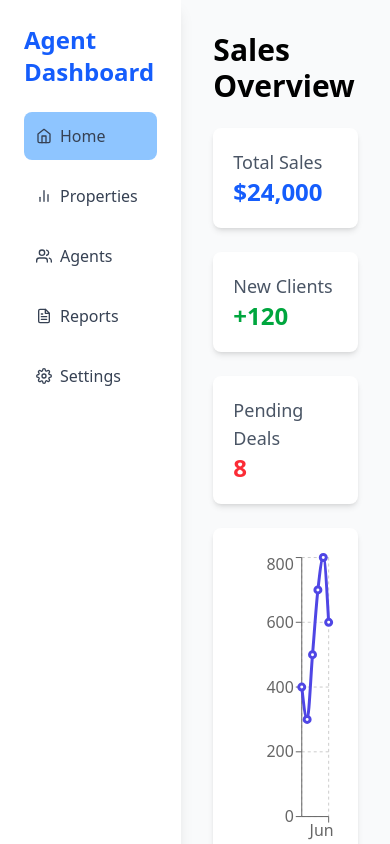
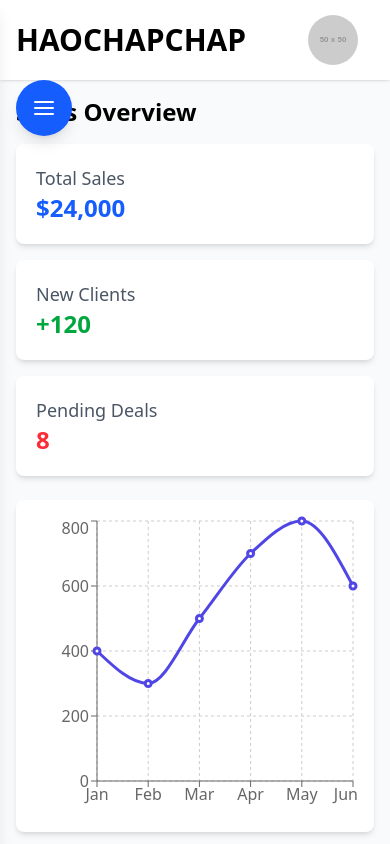
Before and after one commit to KeithOmondi/HCC, a React (Vite) app in the folder client/: page /agent-dashboard in a window 390 px wide. Shown: the top 844 px of the page. Built offline with nearby package versions, Linux system fonts and the light colour scheme.

Commit message:
agent responsiveness

```diff
--- a/client/src/components/Agent/AgentDashboard.jsx
+++ b/client/src/components/Agent/AgentDashboard.jsx
@@ -1,9 +1,27 @@
-import React from "react";
+import React, { useState } from "react";
 import { Link } from "react-router-dom";
-import { LineChart, Line, XAxis, YAxis, CartesianGrid, Tooltip, ResponsiveContainer } from "recharts";
-import { FiHome, FiBarChart2, FiUsers, FiFileText, FiSettings } from "react-icons/fi";
+import {
+  LineChart,
+  Line,
+  XAxis,
+  YAxis,
+  CartesianGrid,
+  Tooltip,
+  ResponsiveContainer,
+} from "recharts";
+import {
+  FiHome,
+  FiBarChart2,
+  FiUsers,
+  FiFileText,
+  FiSettings,
+  FiMenu,
+} from "react-icons/fi";
+import AgentHeader from "../Layout/AgentHeader";
 
 const AgentDashboard = () => {
+  const [isSidebarOpen, setSidebarOpen] = useState(false);
+
   const data = [
     { month: "Jan", sales: 400 },
     { month: "Feb", sales: 300 },
@@ -14,27 +32,80 @@ const AgentDashboard = () => {
   ];
 
   return (
+    <>
+      <AgentHeader />
       <div className="flex min-h-screen bg-gray-50">
+        {/* Sidebar Toggle Button for Mobile */}
+        <button
+          className="md:hidden p-4 absolute top-20 left-4 z-50 bg-blue-600 text-white rounded-full shadow-lg"
+          onClick={() => setSidebarOpen(!isSidebarOpen)}
+        >
+          <FiMenu size={24} />
+        </button>
+
         {/* Sidebar */}
-            <aside className="w-72 bg-white p-6 shadow-lg flex flex-col space-y-6">
-                <h2 className="text-2xl font-semibold text-blue-600">Agent Dashboard</h2>
+        <aside
+          className={`fixed inset-y-0 left-0 w-72 bg-white p-6 shadow-lg flex flex-col space-y-6 transform ${
+            isSidebarOpen ? "translate-x-0" : "-translate-x-full"
+          } md:translate-x-0 transition-transform duration-300 ease-in-out z-40 md:relative`}
+        >
+          <h2 className="text-2xl font-semibold text-blue-600">
+            Agent Dashboard
+          </h2>
           <nav>
             <ul className="space-y-3">
-                        <li><Link to="/agent-dashboard" className="flex bg-blue-300 items-center space-x-2 p-3 text-gray-700 hover:bg-blue-100 rounded-lg"><FiHome /> <span>Home</span></Link></li>
-                        <li><Link to="#" className="flex items-center space-x-2 p-3 text-gray-700 hover:bg-blue-100 rounded-lg"><FiBarChart2 /> <span>Properties</span></Link></li>
-                        <li><Link to="#" className="flex items-center space-x-2 p-3 text-gray-700 hover:bg-blue-100 rounded-lg"><FiUsers /> <span>Agents</span></Link></li>
-                        <li><Link to="#" className="flex items-center space-x-2 p-3 text-gray-700 hover:bg-blue-100 rounded-lg"><FiFileText /> <span>Reports</span></Link></li>
-                        <li><Link to="#" className="flex items-center space-x-2 p-3 text-gray-700 hover:bg-blue-100 rounded-lg"><FiSettings /> <span>Settings</span></Link></li>
+              <li>
+                <Link
+                  to="/agent-dashboard"
+                  className="flex bg-blue-300 items-center space-x-2 p-3 text-gray-700 hover:bg-blue-100 rounded-lg"
+                >
+                  <FiHome /> <span>Home</span>
+                </Link>
+              </li>
+              <li>
+                <Link
+                  to="#"
+                  className="flex items-center space-x-2 p-3 text-gray-700 hover:bg-blue-100 rounded-lg"
+                >
+                  <FiBarChart2 /> <span>Properties</span>
+                </Link>
+              </li>
+              <li>
+                <Link
+                  to="#"
+                  className="flex items-center space-x-2 p-3 text-gray-700 hover:bg-blue-100 rounded-lg"
+                >
+                  <FiUsers /> <span>Agents</span>
+                </Link>
+              </li>
+              <li>
+                <Link
+                  to="#"
+                  className="flex items-center space-x-2 p-3 text-gray-700 hover:bg-blue-100 rounded-lg"
+                >
+                  <FiFileText /> <span>Reports</span>
+                </Link>
+              </li>
+              <li>
+                <Link
+                  to="#"
+                  className="flex items-center space-x-2 p-3 text-gray-700 hover:bg-blue-100 rounded-lg"
+                >
+                  <FiSettings /> <span>Settings</span>
+                </Link>
+              </li>
             </ul>
           </nav>
         </aside>
 
         {/* Main Content */}
-            <main className="flex-1 p-8">
-                <h2 className="text-3xl font-bold mb-6">Sales Overview</h2>
+        <main className="flex-1 p-4 md:p-8">
+          <h2 className="text-2xl md:text-3xl font-bold mb-4 md:mb-6">
+            Sales Overview
+          </h2>
 
           {/* Stats Cards */}
-                <div className="grid grid-cols-1 md:grid-cols-3 gap-6 mb-6">
+          <div className="grid grid-cols-1 sm:grid-cols-2 md:grid-cols-3 gap-4 mb-6">
             <div className="bg-white p-5 rounded-lg shadow-md">
               <h3 className="text-lg font-medium text-gray-600">Total Sales</h3>
               <p className="text-2xl font-semibold text-blue-600">$24,000</p>
@@ -50,29 +121,43 @@ const AgentDashboard = () => {
           </div>
 
           {/* Sales Chart */}
-                <div className="bg-white p-6 shadow-md rounded-lg mb-6">
+          <div className="bg-white p-4 md:p-6 shadow-md rounded-lg mb-6">
             <ResponsiveContainer width="100%" height={300}>
               <LineChart data={data}>
                 <CartesianGrid strokeDasharray="3 3" />
                 <XAxis dataKey="month" />
                 <YAxis />
                 <Tooltip />
-                            <Line type="monotone" dataKey="sales" stroke="#4F46E5" strokeWidth={3} />
+                <Line
+                  type="monotone"
+                  dataKey="sales"
+                  stroke="#4F46E5"
+                  strokeWidth={3}
+                />
               </LineChart>
             </ResponsiveContainer>
           </div>
 
           {/* Recent Activities */}
-                <div className="bg-white p-6 shadow-md rounded-lg">
-                    <h3 className="text-xl font-semibold mb-4">Recent Activities</h3>
+          <div className="bg-white p-4 md:p-6 shadow-md rounded-lg">
+            <h3 className="text-xl font-semibold mb-3 md:mb-4">
+              Recent Activities
+            </h3>
             <ul className="space-y-3">
-                        <li className="p-3 bg-gray-100 rounded-md">John Doe closed a deal on a property worth $450,000.</li>
-                        <li className="p-3 bg-gray-100 rounded-md">Jane Smith added a new property listing in New York.</li>
-                        <li className="p-3 bg-gray-100 rounded-md">Michael Johnson updated client details for a high-priority lead.</li>
+              <li className="p-3 bg-gray-100 rounded-md">
+                John Doe closed a deal on a property worth $450,000.
+              </li>
+              <li className="p-3 bg-gray-100 rounded-md">
+                Jane Smith added a new property listing in New York.
+              </li>
+              <li className="p-3 bg-gray-100 rounded-md">
+                Michael Johnson updated client details for a high-priority lead.
+              </li>
             </ul>
           </div>
         </main>
       </div>
+    </>
   );
 };
 
--- /dev/null
+++ b/client/src/components/Layout/AgentHeader.jsx
@@ -0,0 +1,65 @@
+import React from "react";
+import { AiOutlineGift } from "react-icons/ai";
+import { MdOutlineLocalOffer } from "react-icons/md";
+import { FiPackage, FiShoppingBag } from "react-icons/fi";
+import { useSelector } from "react-redux";
+import { Link } from "react-router-dom";
+import { BiMessageSquareDetail, BiSolidMessageSquareDetail } from "react-icons/bi";
+
+const AgentHeader = () => {
+  const { agent } = useSelector((state) => state.agent);
+  return (
+    <div className="w-full h-[80px] bg-white shadow sticky top-0 left-0 z-30 flex items-center justify-between px-4">
+      <div>
+        <Link to="/dashboard">
+        <h1 className="text-3xl font-bold">HAOCHAPCHAP</h1>
+
+        </Link>
+      </div>
+      <div className="flex items-center">
+        <div className="flex items-center mr-4">
+          <Link to="/dashboard/cupouns" className="800px:block hidden">
+            <AiOutlineGift
+              color="#555"
+              size={30}
+              className="mx-5 cursor-pointer"
+            />
+          </Link>
+          <Link to="/dashboard-events" className="800px:block hidden">
+            <MdOutlineLocalOffer
+              color="#555"
+              size={30}
+              className="mx-5 cursor-pointer"
+            />
+          </Link>
+          <Link to="/dashboard-listings" className="800px:block hidden">
+            <FiShoppingBag
+              color="#555"
+              size={30}
+              className="mx-5 cursor-pointer"
+            />
+          </Link>
+          <Link to="/dashboard-orders" className="800px:block hidden">
+            <FiPackage color="#555" size={30} className="mx-5 cursor-pointer" />
+          </Link>
+          <Link to="/dashboard-messages" className="800px:block hidden">
+            <BiSolidMessageSquareDetail
+              color="#555"
+              size={30}
+              className="mx-5 cursor-pointer"
+            />
+          </Link>
+          <Link to={agent ? `/property/${agent._id}` : "#"}>
+            <img
+              src={agent?.avatar?.url || "https://via.placeholder.com/50"}
+              alt="Agent Avatar"
+              className="w-[50px] h-[50px] rounded-full object-cover"
+            />
+          </Link>
+        </div>
+      </div>
+    </div>
+  );
+};
+
+export default AgentHeader;
--- a/client/src/components/Layout/Profile.jsx
+++ b/client/src/components/Layout/Profile.jsx
@@ -1,7 +1,8 @@
 import { useState } from "react";
 import { AiOutlineCamera } from "react-icons/ai";
 import axios from "axios";
-import toast from "react-hot-toast";
+//import toast from "react-hot-toast";
+
 import Header from "./Header";
 
 const Profile = () => {
--- a/client/src/components/Layout/Settings.jsx
+++ b/client/src/components/Layout/Settings.jsx
@@ -1,8 +1,9 @@
 import { useState, useEffect } from "react";
 import { Switch } from "@headlessui/react";
 import { BsMoon, BsSun } from "react-icons/bs";
-import toast from "react-hot-toast";
+//import toast from "react-hot-toast";
 import Header from "./Header";
+import { toast } from "react-toastify";
 
 const Settings = () => {
     const [darkMode, setDarkMode] = useState(() => {
```
Also changed, not shown: 2 other files (tests, documents, lock files or other folders). Lines whose indentation alone changed are shown as unchanged.
